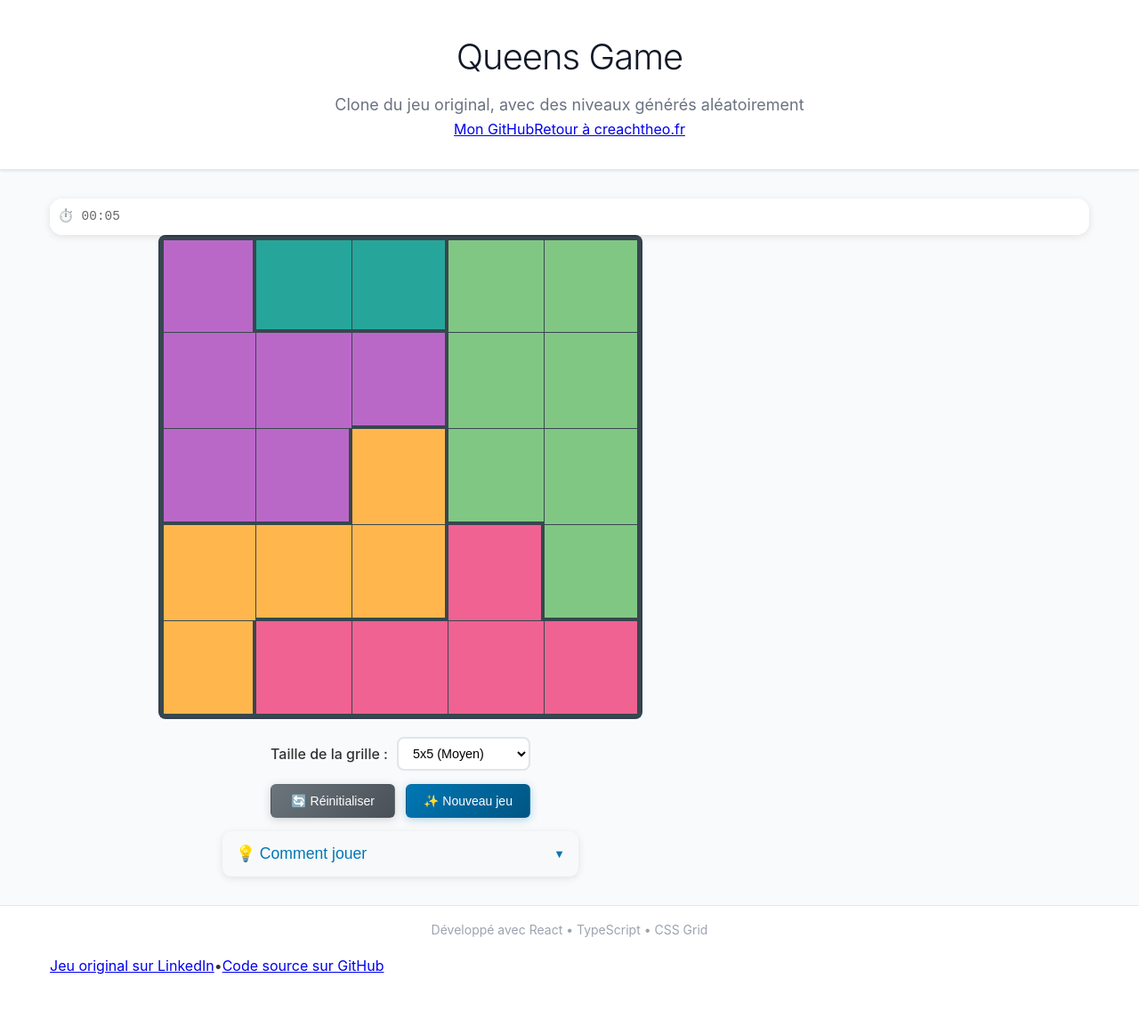
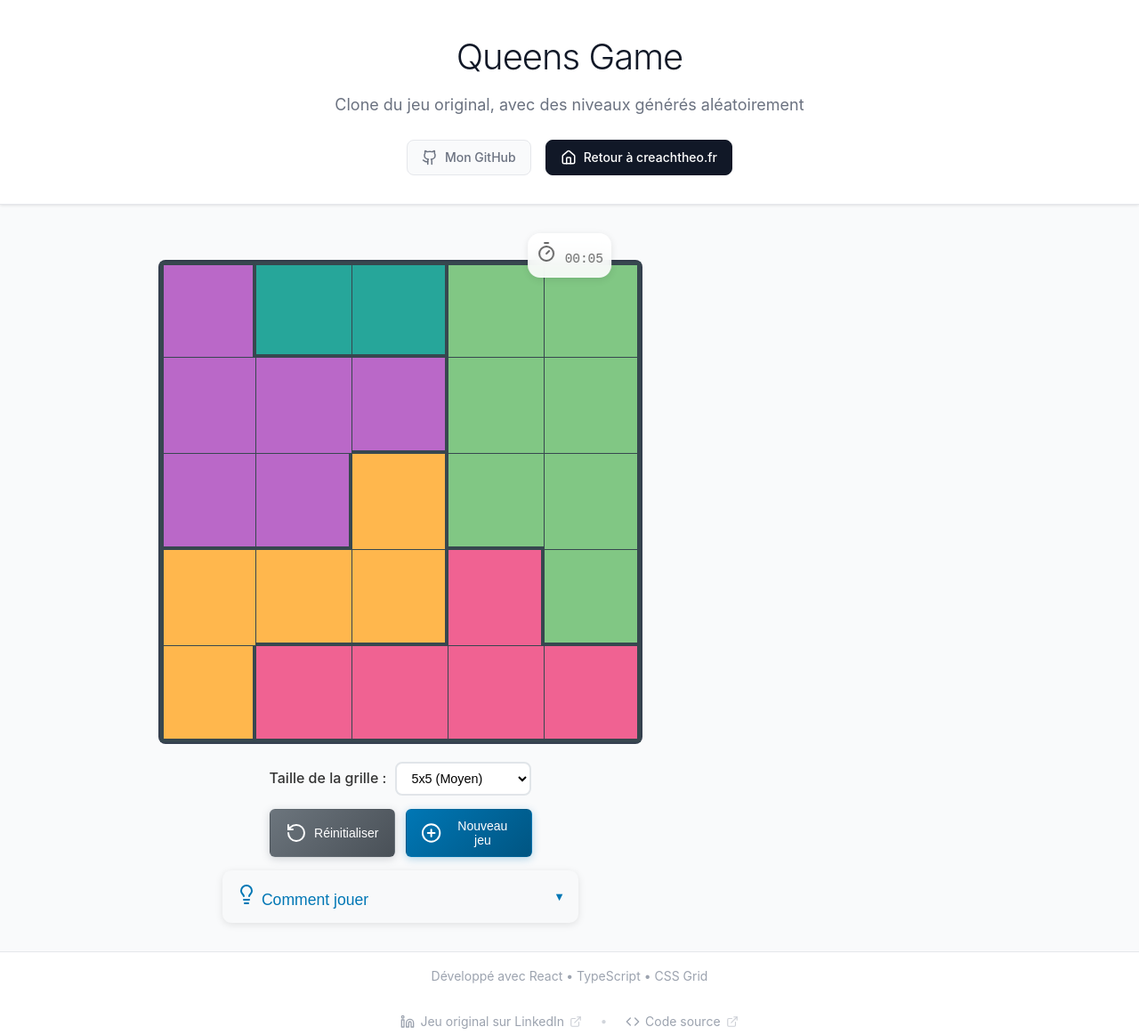
Before and after one commit to creach-t/queens-game-web, a React (Vite) app: page / in a window 1280 px wide. Shown: the whole page at 89% size. Before the commit the page ends 1098 px from the top, so only its background shows below. Built offline with nearby package versions, Linux system fonts and the light colour scheme.

Commit message:
little fixes

```diff
--- a/package.json
+++ b/package.json
@@ -10,6 +10,7 @@
     "type-check": "tsc --noEmit"
   },
   "dependencies": {
+    "lucide-react": "^0.523.0",
     "react": "^18.2.0",
     "react-dom": "^18.2.0",
     "vite-plugin-svgr": "^4.3.0"
--- a/src/App.css
+++ b/src/App.css
@@ -4,6 +4,19 @@
   display: flex;
   flex-direction: column;
   background-color: #f9fafb;
+}
+
+.app-main- {
+  flex: 1;
+  max-width: 1200px;
+  margin: 0 auto;
+  padding: 32px 16px;
+  width: 100%;
+  display: flex;
+  flex-direction: column;
+  align-items: center;
+  justify-content: flex-start; /* Changé de center à flex-start pour éviter le conflit */
+  min-height: 0; /* Important: permet au flex de bien fonctionner */
 }
 
 /* Header épuré et  */
@@ -37,15 +50,6 @@
   color: #6b7280;
   margin: 0;
   font-weight: 400;
-}
-
-/* Contenu principal */
-.app-main- {
-  flex: 1;
-  max-width: 1200px;
-  margin: 0 auto;
-  padding: 32px 16px;
-  width: 100%;
 }
 
 /* Footer discret */
@@ -83,9 +87,6 @@
     font-size: 1rem;
   }
 
-  .app-main- {
-    padding: 24px 12px;
-  }
 
   .footer-text {
     font-size: 0.8rem;
@@ -105,10 +106,6 @@
   .app-subtitle- {
     font-size: 0.9rem;
   }
-
-  .app-main- {
-    padding: 16px 8px;
-  }
 }
 
 /* Animation d'entrée subtile */
@@ -121,18 +118,6 @@
     opacity: 1;
     transform: translateY(0);
   }
-}
-
-.app-header- {
-  animation: fade-in-up 0.6s ease-out;
-}
-
-.app-main- {
-  animation: fade-in-up 0.8s ease-out;
-}
-
-.app-footer- {
-  animation: fade-in-up 1s ease-out;
 }
 
 /* Focus states pour accessibilité */
@@ -168,12 +153,141 @@
     background-color: #f9fafb; /* Garde le fond clair pour la lisibilité du jeu */
   }
 }
+/* === STYLES POUR LES LIENS AVEC ICÔNES UNIQUEMENT === */
 
-/* Réduction de mouvement pour accessibilité */
-@media (prefers-reduced-motion: reduce) {
-  .app-header-,
-  .app-main-,
-  .app-footer- {
-    animation: none;
+/* Liens du header */
+.header-links {
+  display: flex;
+  gap: 16px;
+  align-items: center;
+  justify-content: center;
+  flex-wrap: wrap;
+  margin-top: 24px;
+}
+
+.header-link {
+  display: inline-flex;
+  align-items: center;
+  gap: 8px;
+  padding: 8px 16px;
+  text-decoration: none;
+  color: #6b7280;
+  border-radius: 8px;
+  transition: all 0.2s ease;
+  font-weight: 500;
+  font-size: 0.875rem;
+  border: 1px solid #e5e7eb;
+  background: #f9fafb;
+}
+
+.header-link:hover {
+  color: #111827;
+  background: white;
+  border-color: #d1d5db;
+  transform: translateY(-1px);
+  box-shadow: 0 2px 4px rgba(0, 0, 0, 0.1);
+}
+
+.header-link.github-link:hover {
+  color: #24292f;
+  border-color: #24292f;
+}
+
+.header-link.return-button {
+  background: #111827;
+  color: white;
+  border-color: #111827;
+}
+
+.header-link.return-button:hover {
+  background: #374151;
+  border-color: #374151;
+}
+
+/* Liens du footer */
+.footer-links {
+  display: flex;
+  align-items: center;
+  gap: 12px;
+  flex-wrap: wrap;
+  justify-content: center;
+  margin-top: 8px;
+}
+
+.footer-link {
+  display: inline-flex;
+  align-items: center;
+  gap: 6px;
+  text-decoration: none;
+  color: #9ca3af;
+  font-size: 0.875rem;
+  padding: 4px 8px;
+  border-radius: 6px;
+  transition: all 0.2s ease;
+}
+
+.footer-link:hover {
+  color: #6b7280;
+  background: #f3f4f6;
+}
+
+.footer-link.linkedin-link:hover {
+  color: #0077b5;
+}
+
+.footer-link.github-link:hover {
+  color: #24292f;
+}
+
+.external-icon {
+  opacity: 0.5;
+  transition: opacity 0.2s ease;
+}
+
+.footer-link:hover .external-icon {
+  opacity: 0.8;
+}
+
+.footer-separator {
+  color: #d1d5db;
+  font-weight: 300;
+  user-select: none;
+}
+
+/* Focus states pour les liens */
+.header-link:focus,
+.footer-link:focus {
+  outline: 2px solid #111827;
+  outline-offset: 2px;
+}
+
+/* Responsive pour les liens */
+@media (max-width: 768px) {
+  .header-links {
+    flex-direction: row;
+    gap: 12px;
+    margin-top: 20px;
+  }
+
+  .header-link {
+    justify-content: center;
+    min-width: 200px;
+  }
+
+  .footer-links {
+    flex-direction: row;
+    gap: 8px;
+  }
+
+  .footer-separator {
+    display: none;
   }
 }
+
+@media (max-width: 480px) {
+  .header-link {
+    min-width: 180px;
+    font-size: 0.8rem;
+    padding: 6px 12px;
+  }
+}
--- a/src/App.tsx
+++ b/src/App.tsx
@@ -1,3 +1,4 @@
+import { Code, ExternalLink, Github, Home, Linkedin } from 'lucide-react';
 import './App.css';
 import { Game } from './components/Game';
 
@@ -19,15 +20,19 @@ function App() {
                 href="https://github.com/creach-t"
                 target="_blank"
                 rel="noopener noreferrer"
-                className="header-link"
+                className="header-link github-link"
+                aria-label="Voir mon profil GitHub"
               >
-                Mon GitHub
+                <Github size={18} />
+                <span>Mon GitHub</span>
               </a>
               <a
                 href="https://creachtheo.fr"
-                className="return-button"
+                className="header-link return-button"
+                aria-label="Retourner au site principal"
               >
-                Retour à creachtheo.fr
+                <Home size={18} />
+                <span>Retour à creachtheo.fr</span>
               </a>
             </div>
           </div>
@@ -50,18 +55,24 @@ function App() {
               href="https://www.linkedin.com/games/queens"
               target="_blank"
               rel="noopener noreferrer"
-              className="footer-link"
+              className="footer-link linkedin-link"
+              aria-label="Jouer au jeu original sur LinkedIn"
             >
-              Jeu original sur LinkedIn
+              <Linkedin size={16} />
+              <span>Jeu original sur LinkedIn</span>
+              <ExternalLink size={14} className="external-icon" />
             </a>
             <span className="footer-separator">•</span>
             <a
               href="https://github.com/creach-t/queens-game-web"
               target="_blank"
               rel="noopener noreferrer"
-              className="footer-link"
+              className="footer-link github-link"
+              aria-label="Voir le code source sur GitHub"
             >
-              Code source sur GitHub
+              <Code size={16} />
+              <span>Code source</span>
+              <ExternalLink size={14} className="external-icon" />
             </a>
           </div>
         </div>
--- a/src/components/Game.tsx
+++ b/src/components/Game.tsx
@@ -3,6 +3,7 @@ import { useGameLogic } from '../hooks/useGameLogic';
 import './Game.css';
 import { GameBoard } from './GameBoard';
 import { GameControls } from './GameControls';
+import { CirclePlus, Lightbulb, RotateCcw, Timer } from 'lucide-react';
 
 export const Game: React.FC = () => {
   const {
@@ -74,7 +75,9 @@ export const Game: React.FC = () => {
     <div className="game">
       {/* Timer discret en haut à droite */}
       <div style={{
-        top: '20px',
+        position: 'absolute',
+        left: '50%',
+        transform: 'translateX(-50%)',
         background: 'rgba(255, 255, 255, 0.9)',
         padding: '8px',
         borderRadius: '14px',
@@ -86,7 +89,7 @@ export const Game: React.FC = () => {
         border: '1px solid rgba(255, 255, 255, 0.3)',
         zIndex: 10
       }}>
-        ⏱️ {formatTime(seconds)}
+        <Timer /> {formatTime(seconds)}
       </div>
 
       <div className="game-container">
@@ -144,7 +147,7 @@ export const Game: React.FC = () => {
                 className="btn btn--secondary"
                 title="Remettre à zéro le niveau actuel"
               >
-                🔄 Réinitialiser
+                <RotateCcw /> Réinitialiser
               </button>
 
               <button
@@ -152,7 +155,7 @@ export const Game: React.FC = () => {
                 className="btn btn--primary"
                 title="Générer un nouveau niveau"
               >
-                ✨ Nouveau jeu
+                <CirclePlus />Nouveau jeu
               </button>
             </div>
           </div>
@@ -183,7 +186,7 @@ export const Game: React.FC = () => {
                 transition: 'background-color 0.2s ease'
               }}
             >
-              <span>💡 Comment jouer</span>
+              <span><Lightbulb /> Comment jouer</span>
               <span style={{
                 transform: showInstructions ? 'rotate(180deg)' : 'rotate(0deg)',
                 transition: 'transform 0.3s ease',
--- a/src/components/GameBoard.css
+++ b/src/components/GameBoard.css
@@ -6,6 +6,7 @@
   border-radius: 8px;
   box-shadow: inset 0 2px 4px rgba(0, 0, 0, 0.1);
   gap: 0;
+  margin-top: 30px;
 }
 
 .game-cell-wrapper- {
--- a/src/components/GameCell.css
+++ b/src/components/GameCell.css
@@ -67,11 +67,11 @@
 
 /* États normaux - SVG noir */
 .game-cell--queen .game-cell-icon path {
-  fill: #000000;
+  fill: #212b30;
 }
 
 .game-cell--marker .game-cell-icon path {
-  stroke: #000000;
+  stroke: #212b30;
 }
 
 /* Focus pour accessibilité */
--- a/src/components/GameControls.css
+++ b/src/components/GameControls.css
@@ -142,8 +142,8 @@
 }
 
 .action-buttons {
-  display: grid;
-  grid-template-columns: 1fr 1fr;
+  display: flex;
+  flex-direction: row;
   gap: 12px;
 }
 
--- a/src/components/GameControls.tsx
+++ b/src/components/GameControls.tsx
@@ -12,10 +12,6 @@ interface GameControlsProps {
 
 export const GameControls: React.FC<GameControlsProps> = ({
   gameState,
-  onResetGame,
-  onNewGame,
-  onGridSizeChange,
-  showOnlyStats = false
 }) => {
 
   return (
@@ -33,59 +29,6 @@ export const GameControls: React.FC<GameControlsProps> = ({
           </div>
         </div>
       )}
-
-      {/* Instructions et contrôles - masqués si showOnlyStats */}
-      {!showOnlyStats && (
-        <>
-          {/* Instructions */}
-          <div className="game-instructions">
-            <h4>Comment jouer :</h4>
-            <ul>
-              <li><strong>Clic/touche simple</strong> : Placer/enlever un marqueur ✗</li>
-              <li><strong>Double-clic/touche</strong> : Placer/enlever une reine ♛</li>
-              <li><strong>Objectif</strong> : Une reine par ligne, colonne et région colorée</li>
-              <li><strong>Contrainte</strong> : Les reines ne peuvent pas se toucher</li>
-            </ul>
-          </div>
-
-          {/* Contrôles */}
-          <div className="game-actions">
-            <div className="size-controls">
-              <label htmlFor="grid-size">Taille de la grille :</label>
-              <select
-                id="grid-size"
-                value={gameState.gridSize}
-                onChange={(e) => onGridSizeChange?.(Number(e.target.value))}
-                className="grid-size-select"
-              >
-                <option value={4}>4x4 (Facile)</option>
-                <option value={5}>5x5 (Moyen)</option>
-                <option value={6}>6x6 (Difficile)</option>
-                <option value={7}>7x7 (Expert)</option>
-                <option value={8}>8x8 (Maître)</option>
-              </select>
-            </div>
-
-            <div className="action-buttons">
-              <button
-                onClick={onResetGame}
-                className="btn btn--secondary"
-                title="Remettre à zéro le niveau actuel"
-              >
-                🔄 Réinitialiser
-              </button>
-
-              <button
-                onClick={onNewGame}
-                className="btn btn--primary"
-                title="Générer un nouveau niveau"
-              >
-                ✨ Nouveau jeu
-              </button>
-            </div>
-          </div>
-        </>
-      )}
     </div>
   );
 };
```
Also changed, not shown: 1 other file (tests, documents, lock files or other folders).
